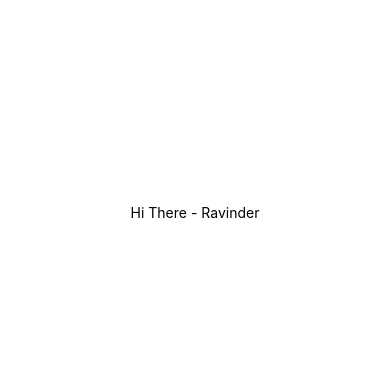
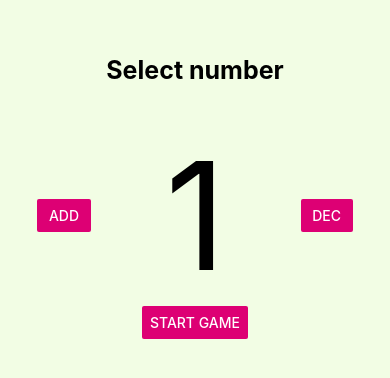
Before and after one commit to Khiladi2020/Nine-Tiles, a React Native app: screen / in a window 390 px wide. Shown: the part 210-588 px from the top of the page. Built offline with nearby package versions, Linux system fonts and the light colour scheme.

Commit message:
Linked Screen components and updated App JS file

```diff
--- a/App.js
+++ b/App.js
@@ -1,11 +1,191 @@
-import React from 'react';
-import { Text, View } from 'react-native';
+import React, {useState, useEffect} from 'react';
+import {Text, View, ToastAndroid, Alert, StatusBar} from 'react-native';
+
+import GameScreen from './app/screens/GameScreen';
+import HomeScreen from './app/screens/HomeScreen';
+
+const TILES = [
+  {
+    id: 't1',
+    title: 'Tile 1',
+    value: 1,
+    revealed: false,
+  },
+  {
+    id: 't2',
+    title: 'Tile 2',
+    value: 2,
+    revealed: false,
+  },
+  {
+    id: 't3',
+    title: 'Tile 3',
+    value: 3,
+    revealed: false,
+  },
+  {
+    id: 't4',
+    title: 'Tile 4',
+    value: 4,
+    revealed: false,
+  },
+  {
+    id: 't5',
+    title: 'Tile 5',
+    value: 5,
+    revealed: false,
+  },
+  {
+    id: 't6',
+    title: 'Tile 6',
+    value: 6,
+    revealed: false,
+  },
+  {
+    id: 't7',
+    title: 'Tile 7',
+    value: 7,
+    revealed: false,
+  },
+  {
+    id: 't8',
+    title: 'Tile 8',
+    value: 8,
+    revealed: false,
+  },
+  {
+    id: 't9',
+    title: 'Tile 9',
+    value: 9,
+    revealed: false,
+  },
+];
+
+const shuffleArray = array => {
+  for (let i = array.length - 1; i > 0; i--) {
+    let j = Math.floor(Math.random() * (i + 1)); // random index from 0 to i
+
+    // swap elements array[i] and array[j]
+    // we use "destructuring assignment" syntax to achieve that
+    // you'll find more details about that syntax in later chapters
+    // same can be written as:
+    // let t = array[i]; array[i] = array[j]; array[j] = t
+    [array[i], array[j]] = [array[j], array[i]];
+  }
+};
 
 const App = () => {
+  const [guessNumber, setGuessNumber] = useState(1);
+  const [chancesRemaining, setChancesRemaining] = useState(3);
+  const [tilesState, setTilesState] = useState(TILES);
+  const [gameWinStatus, setGameWinStatus] = useState('PENDING');
+  const [screenType, setScreenType] = useState('HOME');
+
+  const showToast = message => {
+    ToastAndroid.show(message, ToastAndroid.SHORT);
+  };
+
+  const shuffleTiles = () => {
+    const numbers = [1, 2, 3, 4, 5, 6, 7, 8, 9];
+    shuffleArray(numbers);
+    // create a deep copy
+    let newObj = TILES.map(val => Object.assign({}, val));
+
+    for (let i = 0; i < numbers.length; i++) {
+      newObj[i].value = numbers[i];
+    }
+    setTilesState(newObj);
+  };
+
+  const revealCard = id => {
+    // if game already won than return
+    if (gameWinStatus !== 'PENDING') return;
+
+    if (tilesState.filter(ele => ele.id === id)[0].value === guessNumber) {
+      setGameWinStatus('WON');
+      Alert.alert('Status', 'Congrats!! You have won');
+    }
+
+    // update card status
+    setTilesState(val =>
+      val.map(ele => (ele.id === id ? {...ele, revealed: true} : ele)),
+    );
+
+    // decrease lives
+    decreaseChances();
+  };
+
+  const revealAllCards = () => {
+    setTilesState(val => val.map(ele => ({...ele, revealed: true})));
+  };
+
+  const increaseCount = () => {
+    if (guessNumber === 9) {
+      showToast('Guess Number Cannot be more than 9');
+      return;
+    }
+    setGuessNumber(value => value + 1);
+  };
+
+  const decreaseCount = () => {
+    if (guessNumber == 1) {
+      showToast('Guess Number Cannot be negative');
+      return;
+    }
+    setGuessNumber(value => value - 1);
+  };
+
+  const decreaseChances = () => {
+    if (chancesRemaining === 0) return;
+    setChancesRemaining(value => value - 1);
+  };
+
+  const changeScreen = type => {
+    if (type == 'HOME') setScreenType('HOME');
+    else if (type == 'GAME') setScreenType('GAME');
+  };
+
+  const startGame = () => {
+    setChancesRemaining(3);
+    setGameWinStatus('PENDING');
+    // shuffle cards
+    shuffleTiles();
+    changeScreen('GAME');
+  };
+
+  useEffect(() => {
+    if (chancesRemaining === 0 && gameWinStatus === 'PENDING') {
+      Alert.alert('Status', 'Game Over!');
+      setGameWinStatus('LOST');
+    }
+  }, [chancesRemaining, gameWinStatus]);
+
+  // if(screenType === "HOME") retu
+
   return (
-    <View style={{ flex: 1, justifyContent: 'center', alignItems: 'center' }}>
-      <Text>Hi There - Ravinder</Text>
-    </View>
+    <>
+      <StatusBar backgroundColor="#f2fde4" barStyle='dark-content'/>
+      {screenType === 'HOME' ? (
+        <HomeScreen
+          changeScreen={changeScreen}
+          guessNumber={guessNumber}
+          increaseCount={increaseCount}
+          decreaseCount={decreaseCount}
+          startGame={startGame}
+        />
+      ) : (
+        <GameScreen
+          changeScreen={changeScreen}
+          chancesRemaining={chancesRemaining}
+          decreaseChances={decreaseChances}
+          tiles={tilesState}
+          onRevealCard={revealCard}
+          guessNumber={guessNumber}
+          gameStatus={gameWinStatus}
+          revealAllCards={revealAllCards}
+        />
+      )}
+    </>
   );
 };
 
```
